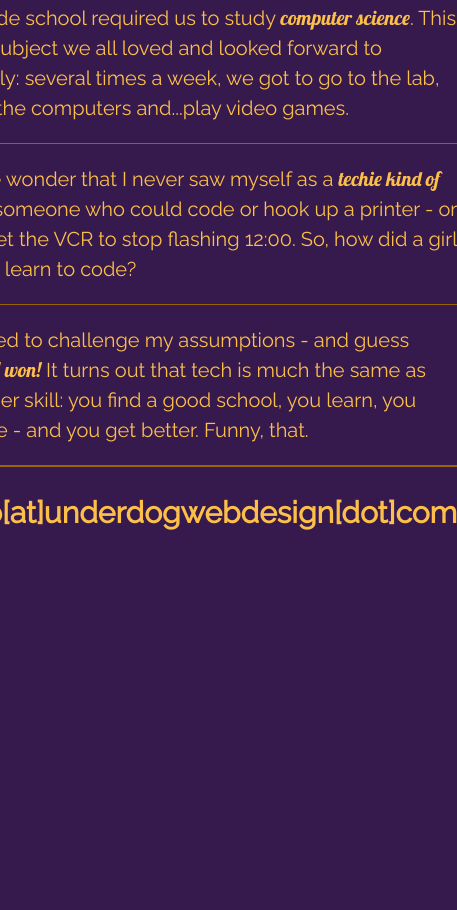
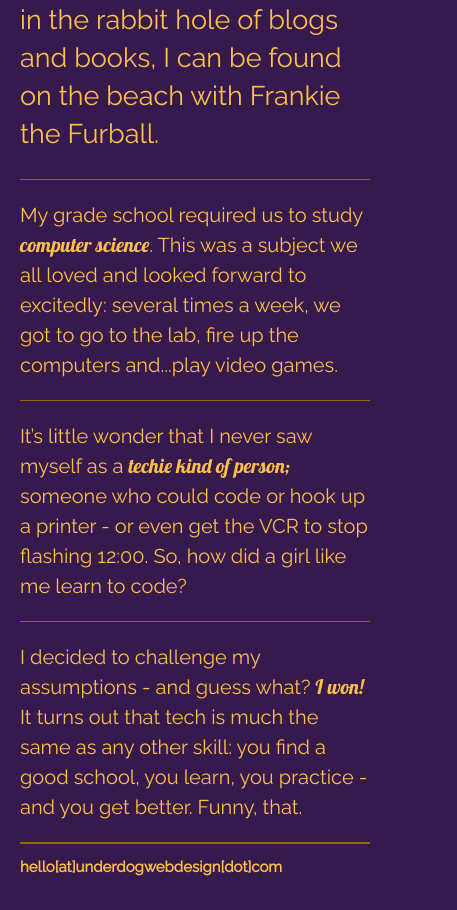
Before and after one commit to mireillesampson/flexbox-7-3of5, a plain HTML site: page index.html in a window 390 px wide. Shown: the part 522-1432 px from the top of the page, 457 px wide, since content can reach past the window. Before the commit the page ends 1101 px from the top, so only its background shows below. Drawn offline with nearby package versions, Linux system fonts and the light colour scheme.

Commit message:
responsive footer fix

```diff
--- a/css/main.css
+++ b/css/main.css
@@ -166,7 +166,7 @@ footer {
 
 footer h2 {
   font-family: 'Raleway', sans-serif;
-  /*font-size: 1.5em;*/
+  font-size: 0.75em;
   color: #fcbf49;
 }
 
```
